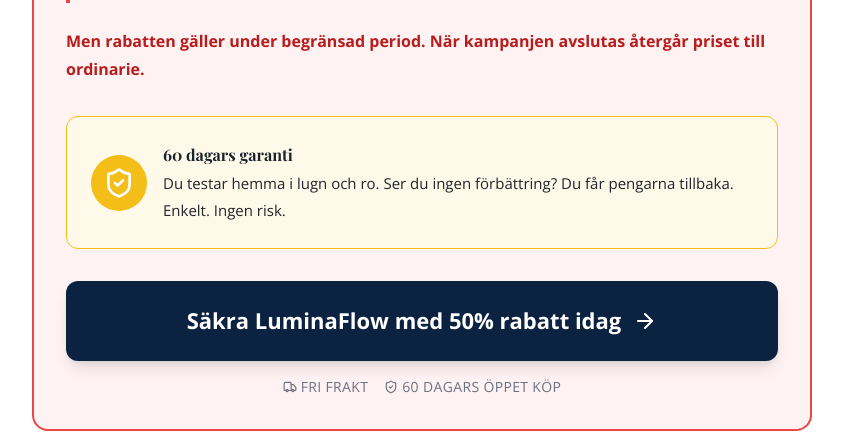
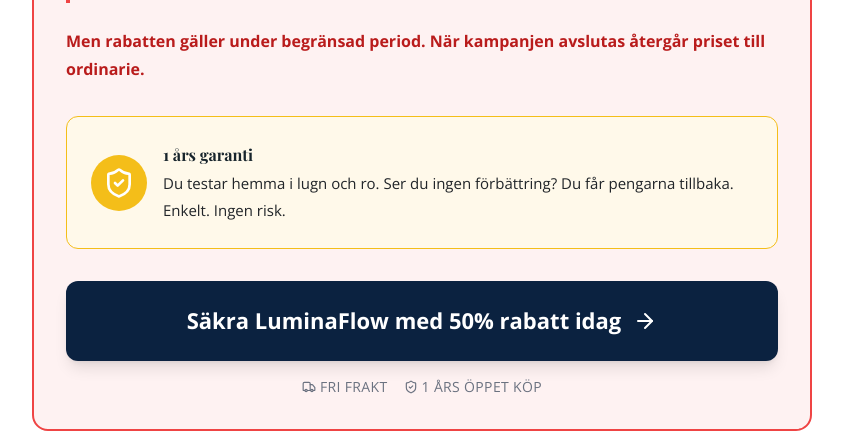
Before and after one commit to mangaz900/luminaflow, a React (Vite) app: page /kvinnor-55-plus-v5 in a window 1280 px wide. Shown: the part 7096-7543 px from the top of the page, without its empty margins (218-1061 px from the left). Built offline with nearby package versions, Linux system fonts and the light colour scheme; no server answers; a web font is replaced by a local one.

Commit message:
Update guarantee to 1 year in Women55PlusV5

```diff
--- a/pages/listicles/Women55PlusV5.tsx
+++ b/pages/listicles/Women55PlusV5.tsx
@@ -282,7 +282,7 @@ const Women55PlusV5: React.FC = () => {
                             <div className="bg-[#FFF9EA] border border-[#F4BE19] p-6 rounded-xl mb-8 flex items-center gap-4">
                                 <div className="bg-[#F4BE19] p-3 rounded-full text-white"><ShieldCheck size={32} /></div>
                                 <div>
-                                    <h4 className="font-bold text-[#17242C]">60 dagars garanti</h4>
+                                    <h4 className="font-bold text-[#17242C]">1 års garanti</h4>
                                     <p className="text-[15px]">Du testar hemma i lugn och ro. Ser du ingen förbättring? Du får pengarna tillbaka. Enkelt. Ingen risk.</p>
                                 </div>
                             </div>
@@ -296,7 +296,7 @@ const Women55PlusV5: React.FC = () => {
                                 </button>
                                 <p className="mt-4 text-sm text-gray-500 font-medium tracking-wide flex items-center justify-center gap-4">
                                     <span className="flex items-center gap-1 uppercase"><Truck size={14} /> Fri Frakt</span>
-                                    <span className="flex items-center gap-1 uppercase"><ShieldCheck size={14} /> 60 dagars öppet köp</span>
+                                    <span className="flex items-center gap-1 uppercase"><ShieldCheck size={14} /> 1 års öppet köp</span>
                                 </p>
                             </div>
                         </div>
```
